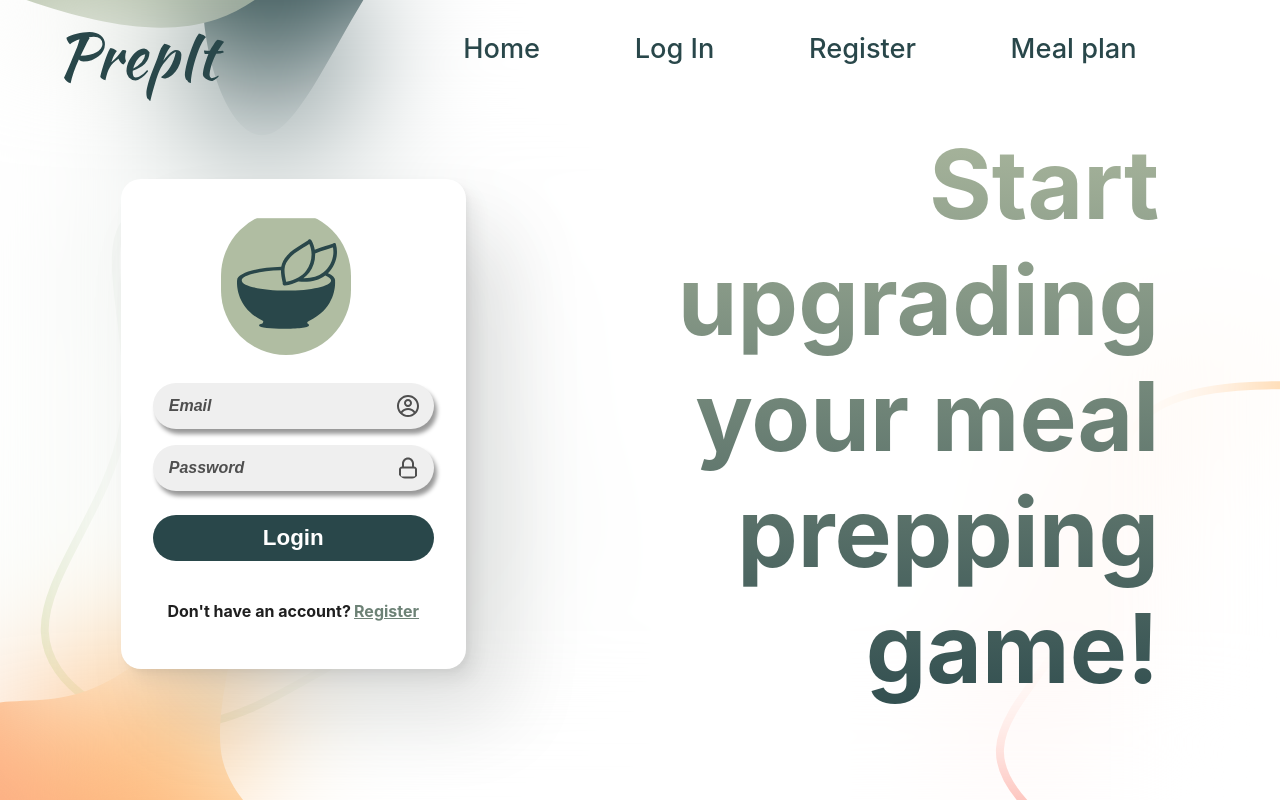
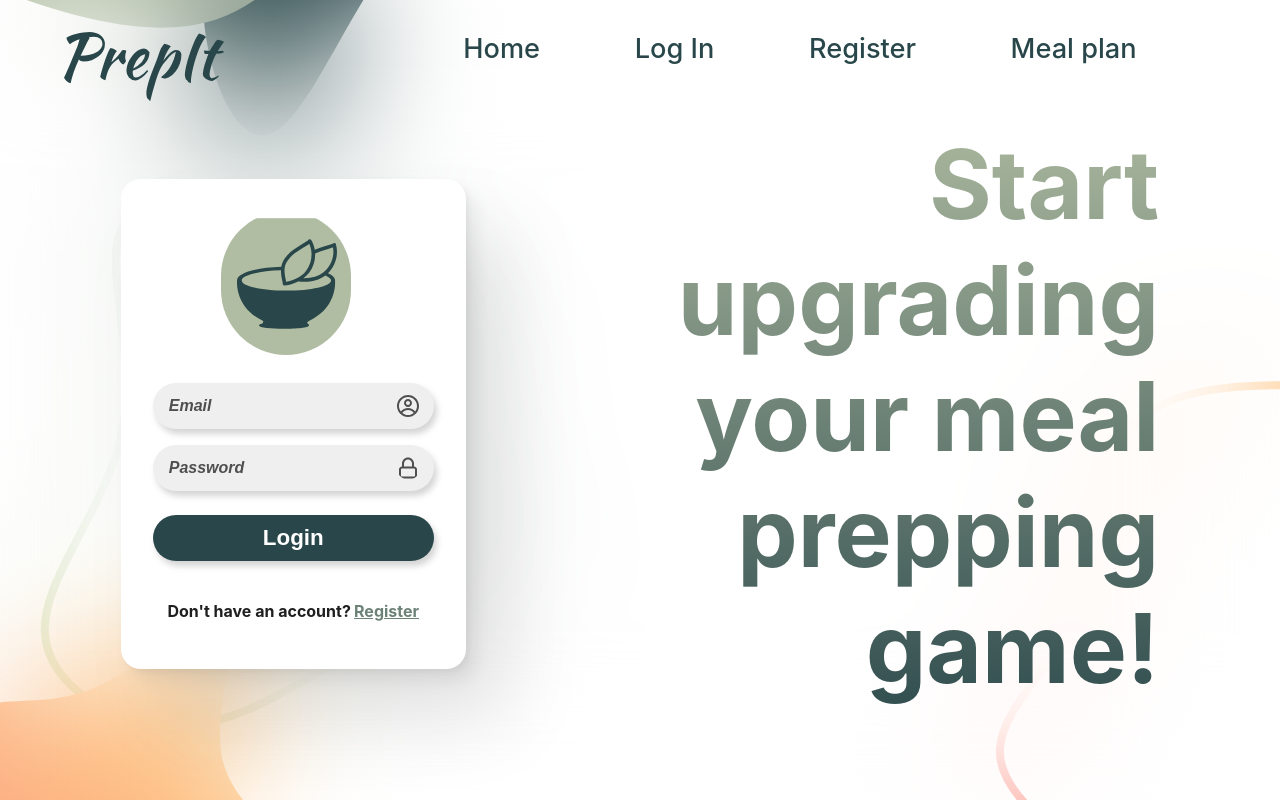
Before and after one commit to ewald30/prepit-frontend, a React (Create React App) app: page /auth/login in a window 1280 px wide. Built offline with nearby package versions, Linux system fonts and the light colour scheme; no server answers.

Commit message:
dropshadow fix

```diff
--- a/src/assets/styles/_shared.scss
+++ b/src/assets/styles/_shared.scss
@@ -239,7 +239,7 @@
 
 
 .input{
-    filter: drop-shadow(3px 5px 2px rgba(0, 0, 0, 0.4));
+    filter: drop-shadow(3px 5px 3px rgba(0, 0, 0, 0.17));
 
     // box-shadow: 3px 5px 7px rgba(0, 0, 0, 0.2) !important;
 
@@ -343,7 +343,7 @@
             position: relative;
 
             img {
-                top: 9px;
+                top: 10px;
                 right:0px;
             }
 
@@ -405,6 +405,8 @@ input:-moz-placeholder {
 
 
 .button{
+    filter: drop-shadow(3px 5px 3px rgba(0, 0, 0, 0.17));
+
     border: none;
     outline: none;
     font-size: 1.4rem;
```
